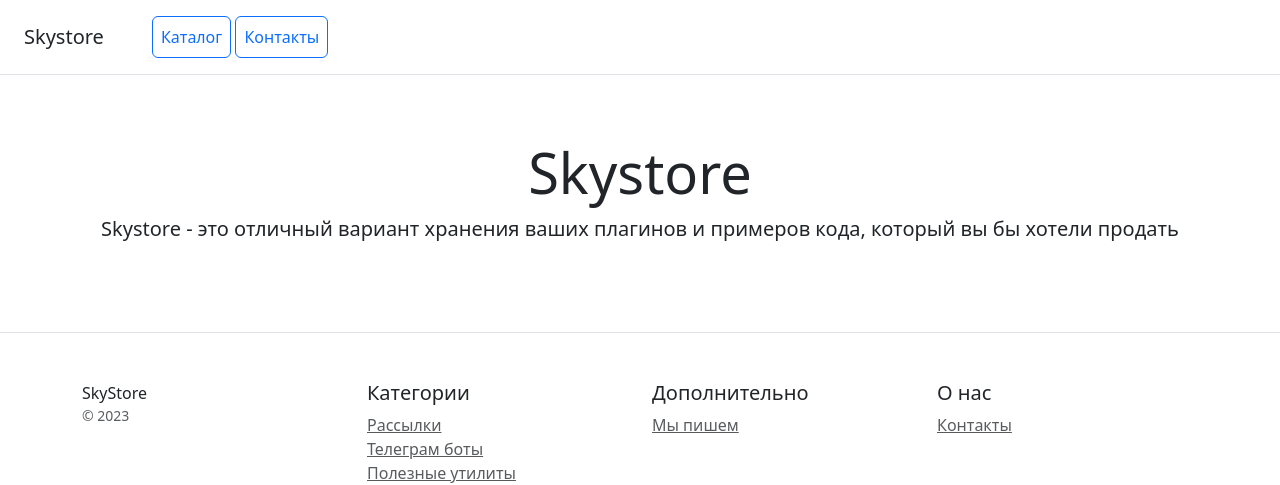
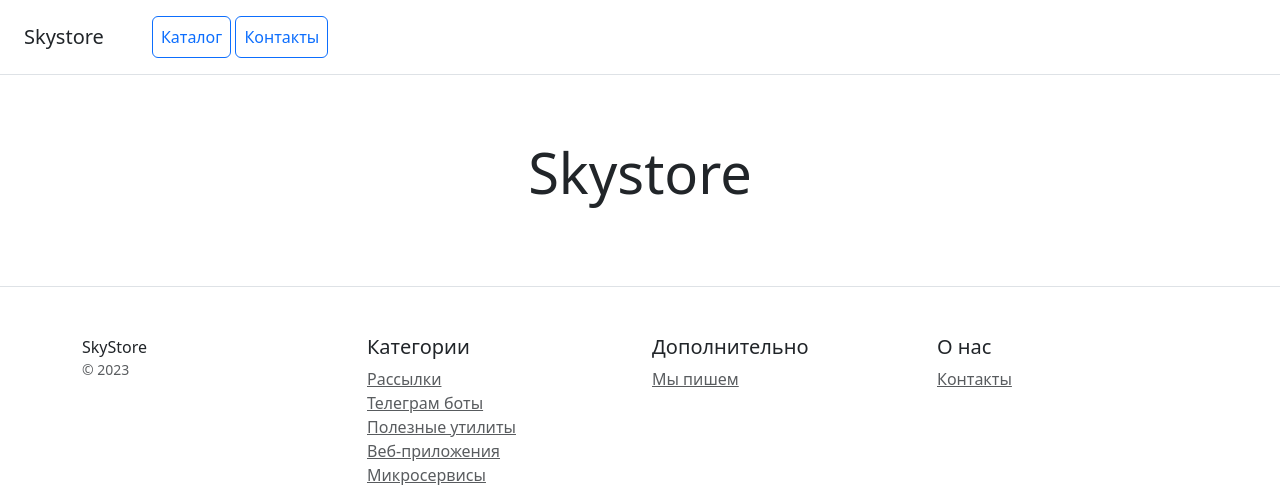
Before and after one commit to gremvanek/dz_dz_dz, a Django app: page / in a window 1280 px wide. Shown: the top 485 px of the page. Run offline with Django 3.2, Linux system fonts and the light colour scheme; data that the repository does not hold is empty.

Commit message:
<p class="lead">Skystore - это отличный вариант хранения ваших плагинов и примеров кода, который вы бы хотели         продать</p>. Убрал из home.html

```diff
--- a/config/templates/home.html
+++ b/config/templates/home.html
@@ -18,10 +18,7 @@
 
 <div class="pricing-header px-3 py-3 pt-md-5 pb-md-4 mx-auto text-center">
     <h1 class="display-4">Skystore</h1>
-    <p class="lead">Skystore - это отличный вариант хранения ваших плагинов и примеров кода, который вы бы хотели
-        продать</p>
 </div>
-
 <div class="container">
     <div class="row text-center">
         {% for product in object_list %}
```
